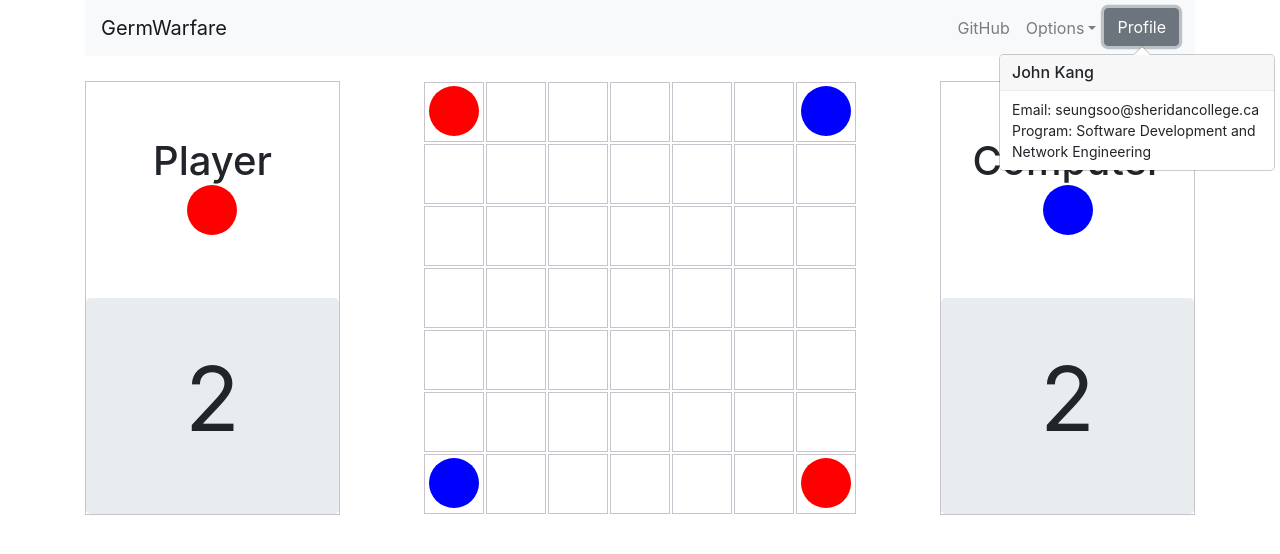
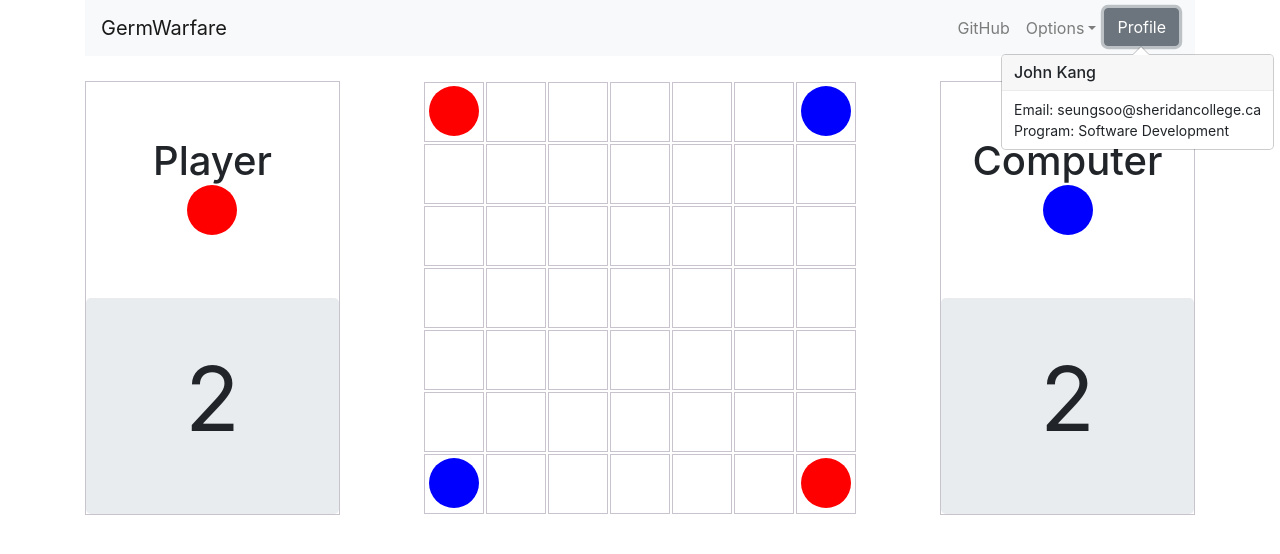
Before and after one commit to SeungsooKang/germwarfare, a React (Create React App) app: page /#/vscomputer in a window 1280 px wide. Both pictures are taken after a click on the button "Profile". Shown: the top 554 px of the page. Built offline with nearby package versions, Linux system fonts and the light colour scheme.

Commit message:
Update profile message

```diff
--- a/src/Profile.js
+++ b/src/Profile.js
@@ -10,7 +10,7 @@ export default class Profile extends React.Component {
       			</Button>
 				<UncontrolledPopover trigger="click" placement="bottom" target="Popover">
 					<PopoverHeader>John Kang</PopoverHeader>
-					<PopoverBody>Email: seungsoo@sheridancollege.ca <br/> Program: Software Development and Network Engineering</PopoverBody>
+					<PopoverBody>Email: seungsoo@sheridancollege.ca <br/> Program: Software Development</PopoverBody>
 				</UncontrolledPopover>
 			</div>
 		);
```
